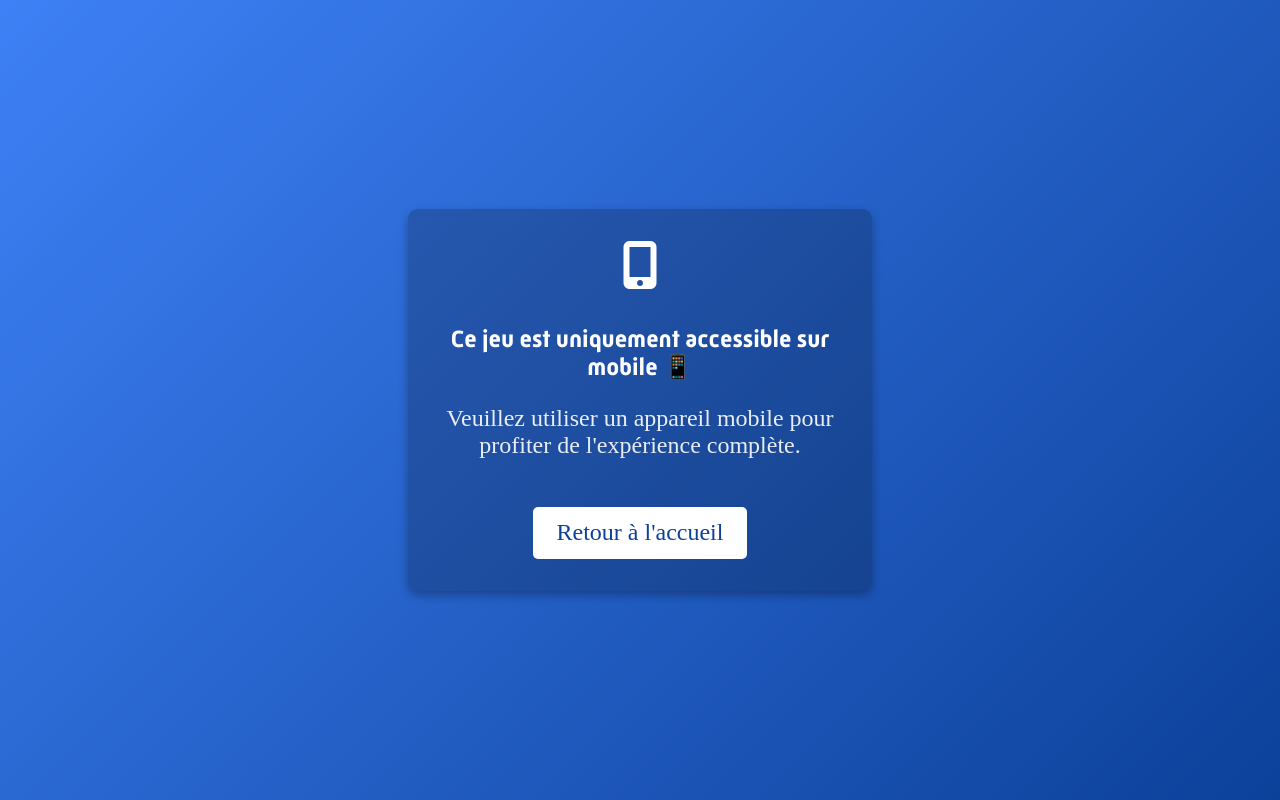
After one commit to Raphaelo2004/LesGlobulesBlancs, a Symfony app: template app/cpam/templates/jeu_non_disponible/index.html.twig in a window 1280 px wide. The commit adds this page. Run offline with Twig, Linux system fonts and the light colour scheme; the template is opened without the code that fills it, so the values that code supplies are empty; style sheets or scripts are compiled from the project's sources; some libraries are stand-ins or nearby versions; some web fonts are replaced.

Commit message:
ajout page gestion affichage pc

```diff
--- /dev/null
+++ b/app/cpam/public/css/jeu_non_disponible/jeu_non_disponible.css
@@ -0,0 +1,164 @@
+/* Variables */
+/* SCSS */
+.titre--regular {
+  font-family: "Mic32New-Rg";
+}
+.titre--regular-it {
+  font-family: "Mic32New-RgIt";
+}
+.titre--bold {
+  font-family: "Mic32New-Bd";
+}
+.titre--bold-it {
+  font-family: "Mic32New-BdIt";
+}
+.titre--light {
+  font-family: "Mic32New-Lt";
+}
+.titre--light-it {
+  font-family: "Mic32New-LtIt";
+}
+.titre--medium {
+  font-family: "Mic32New-Md";
+}
+.titre--medium-it {
+  font-family: "Mic32New-MdIt";
+}
+.titre--extralarge {
+  font-size: 128px;
+}
+.titre--large {
+  font-size: 80px;
+}
+
+.para--regular {
+  font-family: "SourceSansPro-Regular";
+}
+.para--italic {
+  font-family: "SourceSansPro-Italic";
+}
+.para--bold {
+  font-family: "SourceSansPro-Bold";
+}
+.para--bold-it {
+  font-family: "SourceSansPro-BoldItalic";
+}
+.para--light {
+  font-family: "SourceSansPro-Light";
+}
+.para--light-it {
+  font-family: "SourceSansPro-LightItalic";
+}
+.para--extra-light {
+  font-family: "SourceSansPro-ExtraLight";
+}
+.para--extra-light-it {
+  font-family: "SourceSansPro-ExtraLightItalic";
+}
+.para--semibold {
+  font-family: "SourceSansPro-SemiBold";
+}
+.para--semibold-it {
+  font-family: "SourceSansPro-SemiBoldItalic";
+}
+.para--black {
+  font-family: "SourceSansPro-Black";
+}
+.para--black-it {
+  font-family: "SourceSansPro-BlackItalic";
+}
+.para--extralarge {
+  font-size: 48px;
+}
+.para--large {
+  font-size: 40px;
+}
+.para--medium {
+  font-size: 32px;
+}
+.para--small {
+  font-size: 24px;
+}
+
+html, body {
+  height: 100%;
+  margin: 0;
+  padding: 0;
+}
+
+main {
+  background-color: #ffffff;
+  background-size: cover;
+  background-position: center;
+  background-repeat: no-repeat;
+  height: 100%;
+  padding: 0px;
+  margin: 0px;
+}
+
+a {
+  text-decoration: none;
+}
+
+.score-container {
+  text-align: center;
+  display: block;
+  position: fixed;
+  top: 220px;
+  left: 50%;
+  transform: translateX(-50%);
+  z-index: 200;
+}
+.score-container h1 {
+  color: #ffffff;
+}
+
+.jeu-non-disponible {
+  display: flex;
+  justify-content: center;
+  align-items: center;
+  height: 100vh;
+  background: linear-gradient(135deg, #3e81f6, #0C419A);
+  text-align: center;
+  color: #ffffff;
+}
+.jeu-non-disponible .message-box {
+  background: rgba(0, 0, 0, 0.2);
+  padding: 2rem;
+  border-radius: 10px;
+  box-shadow: 0px 4px 10px rgba(0, 0, 0, 0.3);
+  max-width: 400px;
+  animation: fadeIn 0.8s ease-in-out;
+}
+.jeu-non-disponible .message-box i {
+  font-size: 3rem;
+  margin-bottom: 1rem;
+  color: #ffffff;
+}
+.jeu-non-disponible .message-box h2 {
+  margin-bottom: 0.5rem;
+}
+.jeu-non-disponible .message-box p {
+  opacity: 0.9;
+}
+.jeu-non-disponible .message-box .btn-retour {
+  display: inline-block;
+  margin-top: 1.5rem;
+  padding: 0.8rem 1.5rem;
+  background: white;
+  color: #0C419A;
+  border-radius: 5px;
+  text-decoration: none;
+  transition: 0.3s;
+}
+
+@keyframes fadeIn {
+  from {
+    opacity: 0;
+    transform: scale(0.9);
+  }
+  to {
+    opacity: 1;
+    transform: scale(1);
+  }
+}/*# sourceMappingURL=jeu_non_disponible.css.map */
--- /dev/null
+++ b/app/cpam/public/css/jeu_non_disponible/jeu_non_disponible.scss
@@ -0,0 +1,57 @@
+@import '../../style_general';
+
+.jeu-non-disponible {
+    display: flex;
+    justify-content: center;
+    align-items: center;
+    height: 100vh;
+    background: linear-gradient(135deg, #3e81f6, $color-blue-main);
+    text-align: center;
+    color: $color-white;
+
+    .message-box {
+        background: rgba(0, 0, 0, 0.2);
+        padding: 2rem;
+        border-radius: 10px;
+        box-shadow: 0px 4px 10px rgba(0, 0, 0, 0.3);
+        max-width: 400px;
+        animation: fadeIn 0.8s ease-in-out;
+
+        i {
+            font-size: 3rem;
+            margin-bottom: 1rem;
+            color: $color-white;
+        }
+
+        h2 {
+            margin-bottom: 0.5rem;
+        }
+
+        p {
+            opacity: 0.9;
+        }
+
+        .btn-retour {
+            display: inline-block;
+            margin-top: 1.5rem;
+            padding: 0.8rem 1.5rem;
+            background: white;
+            color: $color-blue-main;
+            border-radius: 5px;
+            text-decoration: none;
+            transition: 0.3s;
+        }
+    }
+}
+
+// Animation d'apparition
+@keyframes fadeIn {
+    from {
+        opacity: 0;
+        transform: scale(0.9);
+    }
+    to {
+        opacity: 1;
+        transform: scale(1);
+    }
+}
--- /dev/null
+++ b/app/cpam/public/js/base.js
@@ -0,0 +1,10 @@
+document.addEventListener("DOMContentLoaded", function () {
+    function checkSize() {
+        if (window.innerWidth > 1024 && isUserLoggedIn) {
+            window.location.href = jeuNonDisponibleUrl; // Redirige si trop grand
+        }
+    }
+    if (window.location.pathname !== "/jeu/non/disponible"){
+        setInterval(checkSize, 500);
+    }
+});
--- /dev/null
+++ b/app/cpam/public/js/jeu_non_disponible/jeu_non_disponible.js
@@ -0,0 +1,13 @@
+document.addEventListener("DOMContentLoaded", function () {
+    function checkScreenSize() {
+        if (window.innerWidth <= 1024) {
+            if (isUserLoggedIn) {
+                window.location.href = accueilUrl;
+            } else {
+                window.location.href = connexionUrl; // Correction ici
+            }
+        }
+    }
+
+    setInterval(checkScreenSize, 500);
+});
--- a/app/cpam/templates/base.html.twig
+++ b/app/cpam/templates/base.html.twig
@@ -21,5 +21,12 @@
     </head>
     <body>
         {% block body %}{% endblock %}
+        <script>
+            var jeuNonDisponibleUrl = "{{ path('app_jeu_non_disponible') }}";
+            var accueilUrl = "{{ path('app_accueil') }}";
+            var isUserLoggedIn = {{ app.session.get('utilisateur_id') is not null ? 'true' : 'false' }};
+        </script>
+
+        <script src="{{ asset('js/base.js') }}"></script>
     </body>
 </html>
--- /dev/null
+++ b/app/cpam/templates/jeu_non_disponible/index.html.twig
@@ -0,0 +1,22 @@
+{% extends 'base.html.twig' %}
+
+{% block title %}JeuRamasseur - Non Disponible{% endblock %}
+
+{% block stylesheets %}
+    <link rel="stylesheet" href="{{ asset('css/jeu_non_disponible/jeu_non_disponible.css') }}">
+{% endblock %}
+
+{% block body %}
+    <div class="jeu-non-disponible">
+        <div class="message-box">
+            <i class="fas fa-mobile-alt"></i>
+            <h2 class="titre--bold titre-large">Ce jeu est uniquement accessible sur mobile 📱</h2>
+            <p class="para--regular para--small">Veuillez utiliser un appareil mobile pour profiter de l'expérience complète.</p>
+            <a href="{{ path('app_accueil') }}" class="btn-retour para--regular para--small">Retour à l'accueil</a>
+        </div>
+    </div>
+{% endblock %}
+
+{% block javascripts %}
+    <script src="{{ asset('js/jeu_non_disponible/jeu_non_disponible.js') }}"></script>
+{% endblock %}
```
Also changed, not shown: app/cpam/src/Controller/JeuNonDisponibleController.php (added, +29 -0 lines), 1 other file.
